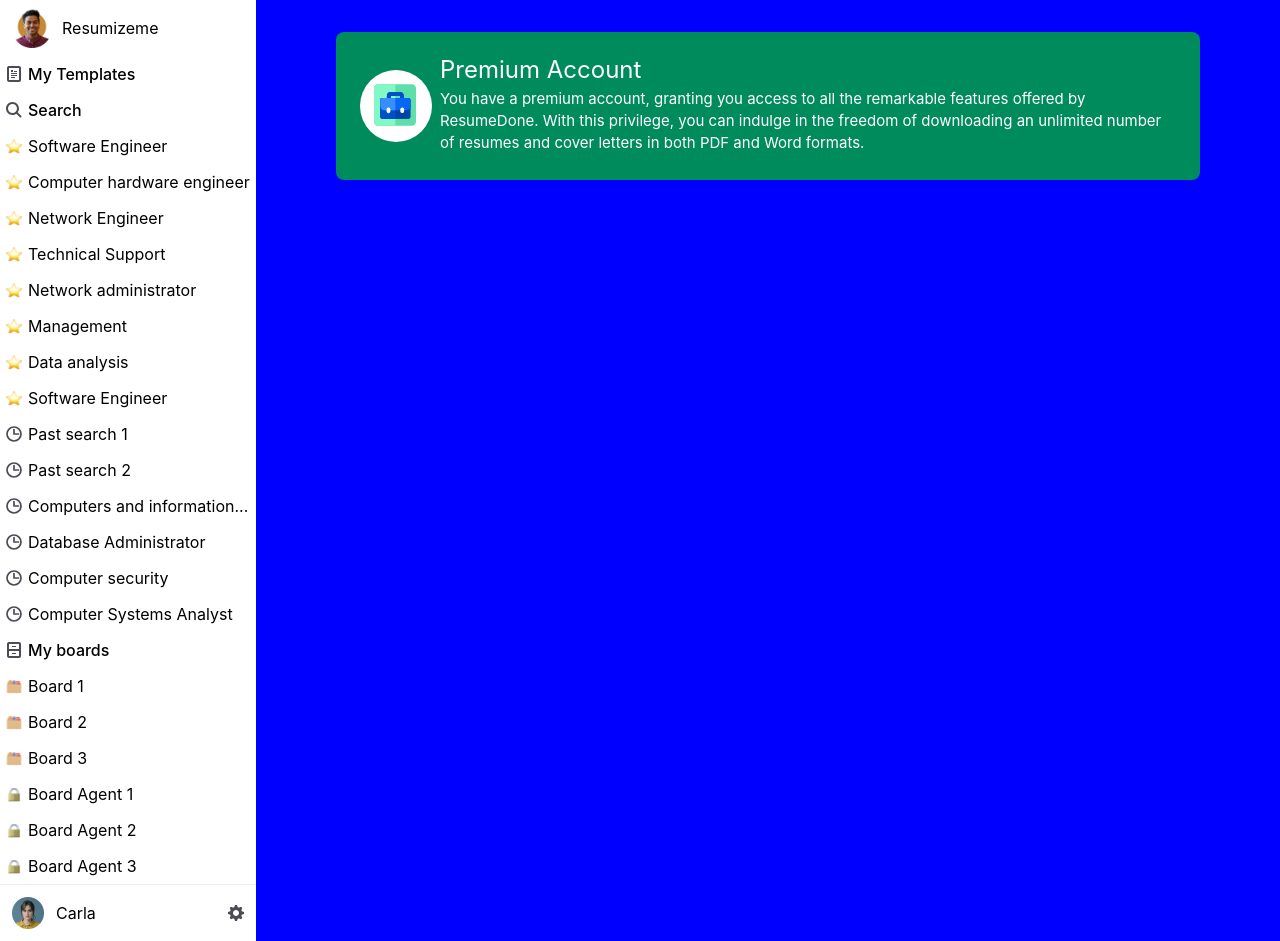
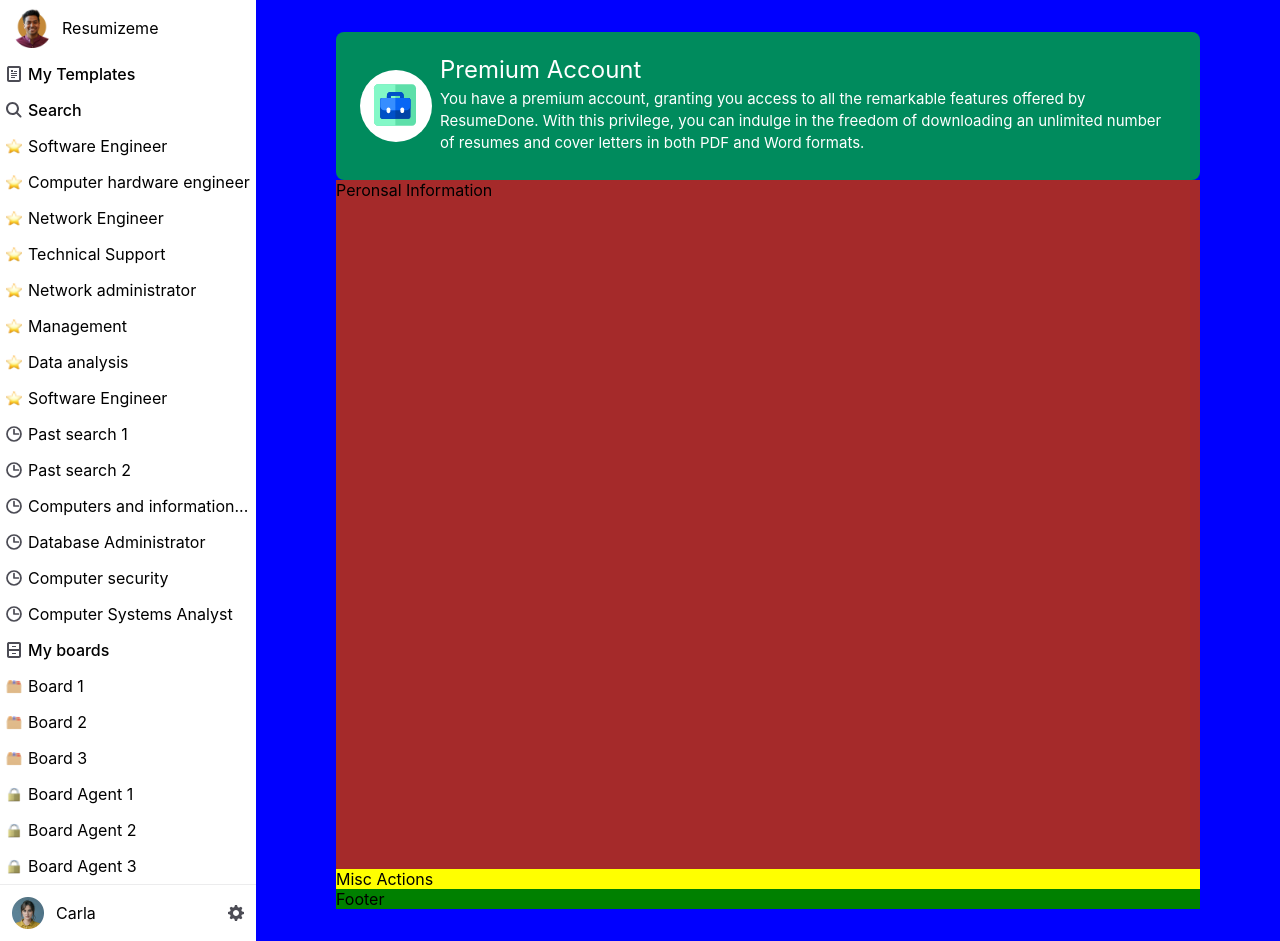
Before and after one commit to pauljoy06/resumedone-demo, a React (Create React App) app: page / in a window 1280 px wide. Built offline with nearby package versions, Linux system fonts and the light colour scheme.

Commit message:
Add layout for main section

```diff
--- a/src/App.css
+++ b/src/App.css
@@ -74,6 +74,8 @@
 
 .main-section {
     grid-area: main-section;
+    display: flex;
+    flex-direction: column;
 
     padding: 32px 80px;
 
@@ -115,6 +117,20 @@
     }
 }
 
+.personal-information {
+    flex-grow: 1;
+    background-color: brown;
+}
+
+.misc-actions {
+    background-color: yellow;
+}
+
+.footer {
+    background-color: green;
+    margin-top: auto;
+}
+
 a {
     color: #61dafb;
 }
--- a/src/App.js
+++ b/src/App.js
@@ -10,6 +10,9 @@ function App() {
         <Sidebar />
         <div className='main-section'>
             <PremiumAccountBanner />
+            <PersonalInformation />
+            <MiscActions />
+            <Footer />
         </div>
     </div>
   );
@@ -31,4 +34,22 @@ const PremiumAccountBanner = () => {
     </div>
 }
 
+const PersonalInformation = () => {
+    return <div className='personal-information'>
+       Peronsal Information
+    </div>
+}
+
+const MiscActions = () => {
+    return <div className='misc-actions'>
+        Misc Actions
+    </div>
+}
+
+const Footer = () => {
+    return <div className='footer'>
+       Footer
+    </div>
+}
+
 export default App;
```
